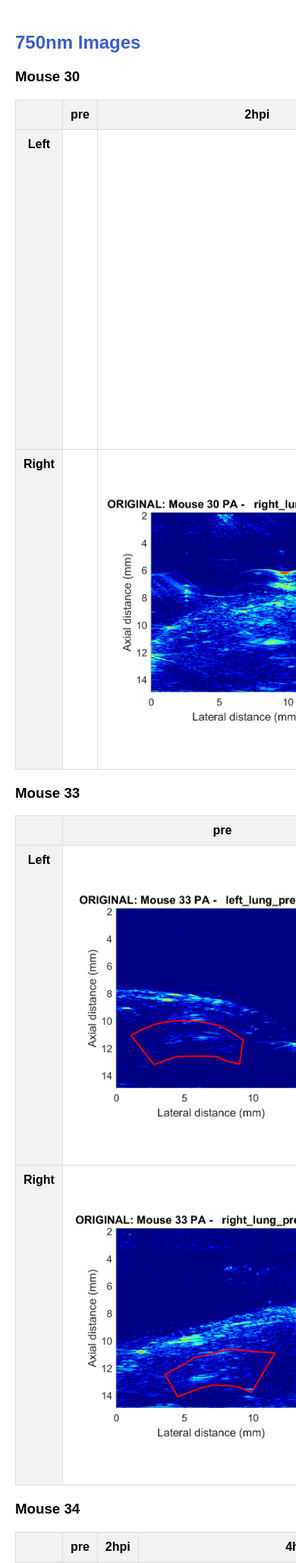
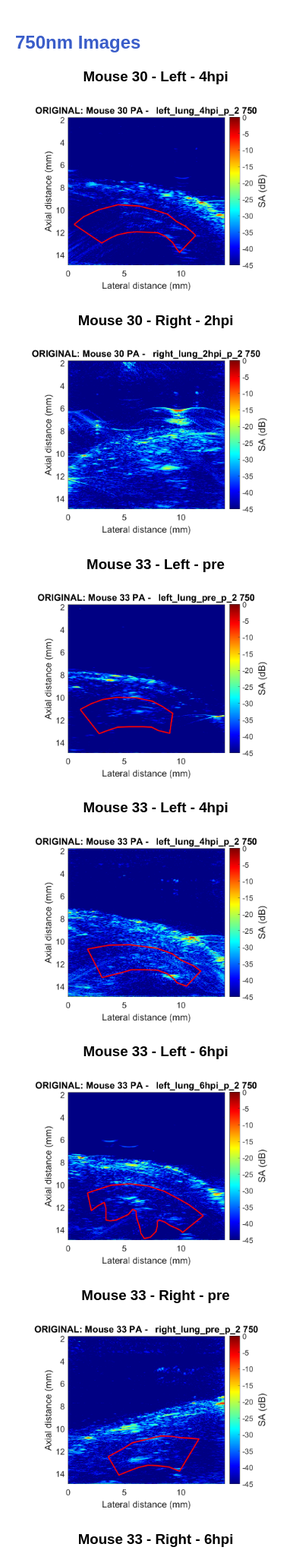
Before and after one commit to OPTIMUSGYZ/capstone_web, a Flask app: page /f-mode/750 in a window 390 px wide. Shown: the part 48-2105 px from the top of the page at 76% size. Run offline with Flask 3, Linux system fonts and the light colour scheme.

Commit message:
optimize for mobile devices

```diff
--- a/templates/index.html
+++ b/templates/index.html
@@ -89,7 +89,7 @@
         }
 
         img {
-            max-width: 400px;
+            max-width: 600px;
             max-height: 400px;
             width: auto;
             height: auto;
@@ -113,8 +113,8 @@
         }
 
         .plot-image img {
-            max-width: 665px;
-            max-height: 665px;
+            max-width: 800px;
+            max-height: 600px;
             width: auto;
             height: auto;
         }
@@ -243,6 +243,44 @@
         .content {
             overflow-x: auto;
         }
+
+        @media screen and (max-width: 768px) {
+            .image-table {
+                display: none;
+            }
+
+            .image-list {
+                display: block;
+            }
+
+            .image-item {
+                margin-bottom: 20px;
+            }
+        }
+
+        @media screen and (min-width: 769px) {
+            .image-table {
+                display: table;
+            }
+
+            .image-list {
+                display: none;
+            }
+        }
+
+        .image-list {
+            list-style-type: none;
+            padding: 0;
+        }
+
+        .image-item {
+            text-align: center;
+        }
+
+        .image-item img {
+            max-width: 100%;
+            height: auto;
+        }
     </style>
 </head>
 <body>
@@ -292,6 +330,7 @@
     </div>
     {% elif content in ['DWT US', 'DWT PA'] %}
     <h2>{{ content }} Images</h2>
+    <div class="image-table">
         {% for mn, data in organized_images.items() %}
         <h3>Mouse {{ mn }}</h3>
         <table class="dwt-table">
@@ -331,8 +370,39 @@
             </tr>
         </table>
         {% endfor %}
+    </div>
+    <ul class="image-list">
+        {% for mn, data in organized_images.items() %}
+        {% for time in ['pre', '4hpi', '6hpi'] %}
+        {% if 'AvgWavelet' in data['right'][time] %}
+        <li class="image-item">
+            <h3>Mouse {{ mn }} - Right - {{ time }}</h3>
+            <img class="lazy dwt-image"
+                 data-src="{{ url_for('static', filename='imgs/' + data['right'][time]['AvgWavelet']) }}"
+                 alt="right {{ time }} AvgWavelet">
+        </li>
+        {% endif %}
+        {% endfor %}
+        {% if content == 'DWT US' and 'AreaUnderCurve' in data['right']['6hpi'] %}
+        <li class="image-item">
+            <h3>Mouse {{ mn }} - Right - Area Under Curve</h3>
+            <img class="lazy dwt-image"
+                 data-src="{{ url_for('static', filename='imgs/' + data['right']['6hpi']['AreaUnderCurve']) }}"
+                 alt="right AreaUnderCurve">
+        </li>
+        {% elif content == 'DWT PA' and 'AUC' in data['right']['6hpi'] %}
+        <li class="image-item">
+            <h3>Mouse {{ mn }} - Right - Area Under Curve</h3>
+            <img class="lazy dwt-image"
+                 data-src="{{ url_for('static', filename='imgs/' + data['right']['6hpi']['AUC']) }}"
+                 alt="right AUC">
+        </li>
+        {% endif %}
+        {% endfor %}
+    </ul>
     {% elif content in ['750nm Information', '806nm Information', '850nm Information'] %}
     <h2>{{ content.split()[0] }} Images</h2>
+    <div class="image-table">
         {% for mn, data in organized_images.items() %}
         <h3>Mouse {{ mn }}</h3>
         <table>
@@ -350,11 +420,13 @@
                 <td>
                     <div class="image-container">
                         {% if '.png' in data[side][time] %}
-                    <img class="lazy" data-src="{{ url_for('static', filename='imgs/' + data[side][time]['.png']) }}"
+                        <img class="lazy"
+                             data-src="{{ url_for('static', filename='imgs/' + data[side][time]['.png']) }}"
                              alt="{{ side }} {{ time }} PNG">
                         {% endif %}
                         {% if '.gif' in data[side][time] %}
-                    <img class="lazy" data-src="{{ url_for('static', filename='imgs/' + data[side][time]['.gif']) }}"
+                        <img class="lazy"
+                             data-src="{{ url_for('static', filename='imgs/' + data[side][time]['.gif']) }}"
                              alt="{{ side }} {{ time }} GIF">
                         {% endif %}
                     </div>
@@ -364,16 +436,42 @@
             {% endfor %}
         </table>
         {% endfor %}
+    </div>
+    <ul class="image-list">
+        {% for mn, data in organized_images.items() %}
+        {% for side in ['left', 'right'] %}
+        {% for time in ['pre', '2hpi', '4hpi', '6hpi'] %}
+        {% if '.png' in data[side][time] or '.gif' in data[side][time] %}
+        <li class="image-item">
+            <h3>Mouse {{ mn }} - {{ side.capitalize() }} - {{ time }}</h3>
+            {% if '.png' in data[side][time] %}
+            <img class="lazy" data-src="{{ url_for('static', filename='imgs/' + data[side][time]['.png']) }}"
+                 alt="{{ side }} {{ time }} PNG">
+            {% endif %}
+            {% if '.gif' in data[side][time] %}
+            <img class="lazy" data-src="{{ url_for('static', filename='imgs/' + data[side][time]['.gif']) }}"
+                 alt="{{ side }} {{ time }} GIF">
+            {% endif %}
+        </li>
+        {% endif %}
+        {% endfor %}
+        {% endfor %}
+        {% endfor %}
+    </ul>
     {% elif content == 'Average Plots' %}
     <h2>Average Plots</h2>
-    <div class="avg-plots-container">
+    <div class="image-table">
         {% for wavelength, sides in avg_plots.items()|sort %}
-        <div>
         <h3 class="wavelength-heading">{{ wavelength }}nm</h3>
-            <div class="wavelength-plots">
+        <table>
+            <tr>
+                <th>Left Lung</th>
+                <th>Right Lung</th>
+            </tr>
+            <tr>
                 {% for side in ['left', 'right'] %}
+                <td>
                     <div class="plot-image">
-                    <h4 class="lung-heading">{{ side|capitalize }} Lung</h4>
                         {% if sides[side] %}
                         {% set filename = sides[side] %}
                         <h5 class="plot-title">Average ROI Mean vs. Frequency - Mice 33 to 37, 41, 43, 44</h5>
@@ -383,11 +481,29 @@
                         <p>No image available</p>
                         {% endif %}
                     </div>
+                </td>
+                {% endfor %}
+            </tr>
+        </table>
         {% endfor %}
     </div>
-        </div>
+    <ul class="image-list">
+        {% for wavelength, sides in avg_plots.items()|sort %}
+        {% for side in ['left', 'right'] %}
+        <li class="image-item">
+            <h3>{{ wavelength }}nm - {{ side|capitalize }} Lung</h3>
+            {% if sides[side] %}
+            {% set filename = sides[side] %}
+            <h5 class="plot-title">Average ROI Mean vs. Frequency - Mice 33 to 37, 41, 43, 44</h5>
+            <img class="lazy" data-src="{{ url_for('static', filename='imgs/' + filename) }}"
+                 alt="{{ side|capitalize }} lung average plot {{ wavelength }}nm">
+            {% else %}
+            <p>No image available</p>
+            {% endif %}
+        </li>
         {% endfor %}
-    </div>
+        {% endfor %}
+    </ul>
     {% endif %}
 </div>
 
@@ -401,6 +517,13 @@
 
         function getNextImage() {
             const tables = document.querySelectorAll('table');
+            const listItems = document.querySelectorAll('.image-item');
+            const isMobile = window.innerWidth <= 768;
+
+            if (isMobile) {
+                if (currentMouseIndex >= listItems.length) return null;
+                return listItems[currentMouseIndex++].querySelector('img');
+            } else {
                 if (currentMouseIndex >= tables.length) return null;
 
                 const currentTable = tables[currentMouseIndex];
@@ -416,6 +539,7 @@
                 }
 
                 return image;
+            }
         }
 
         function loadImage(image) {
```
Lines whose indentation alone changed are shown as unchanged.
